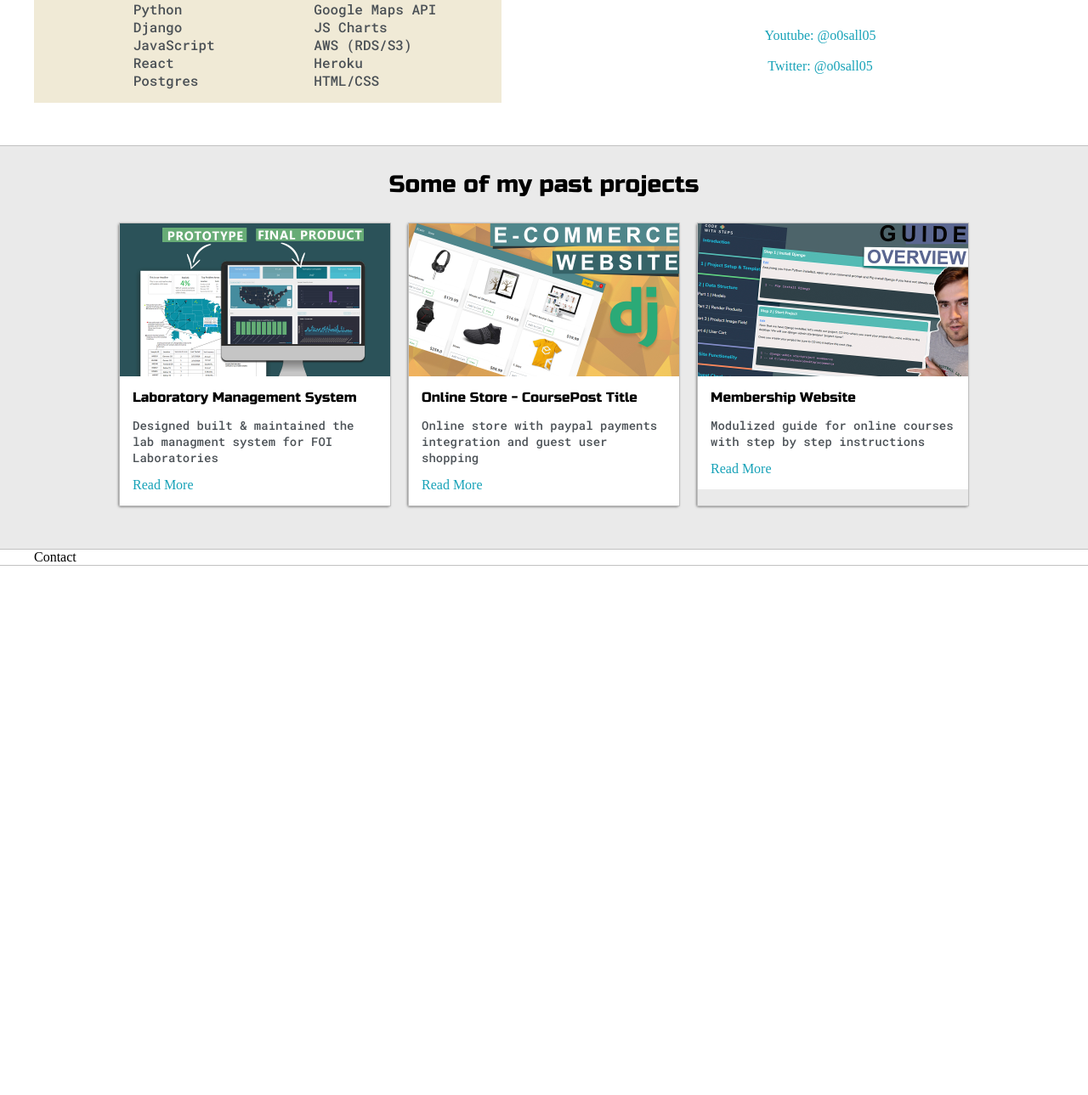
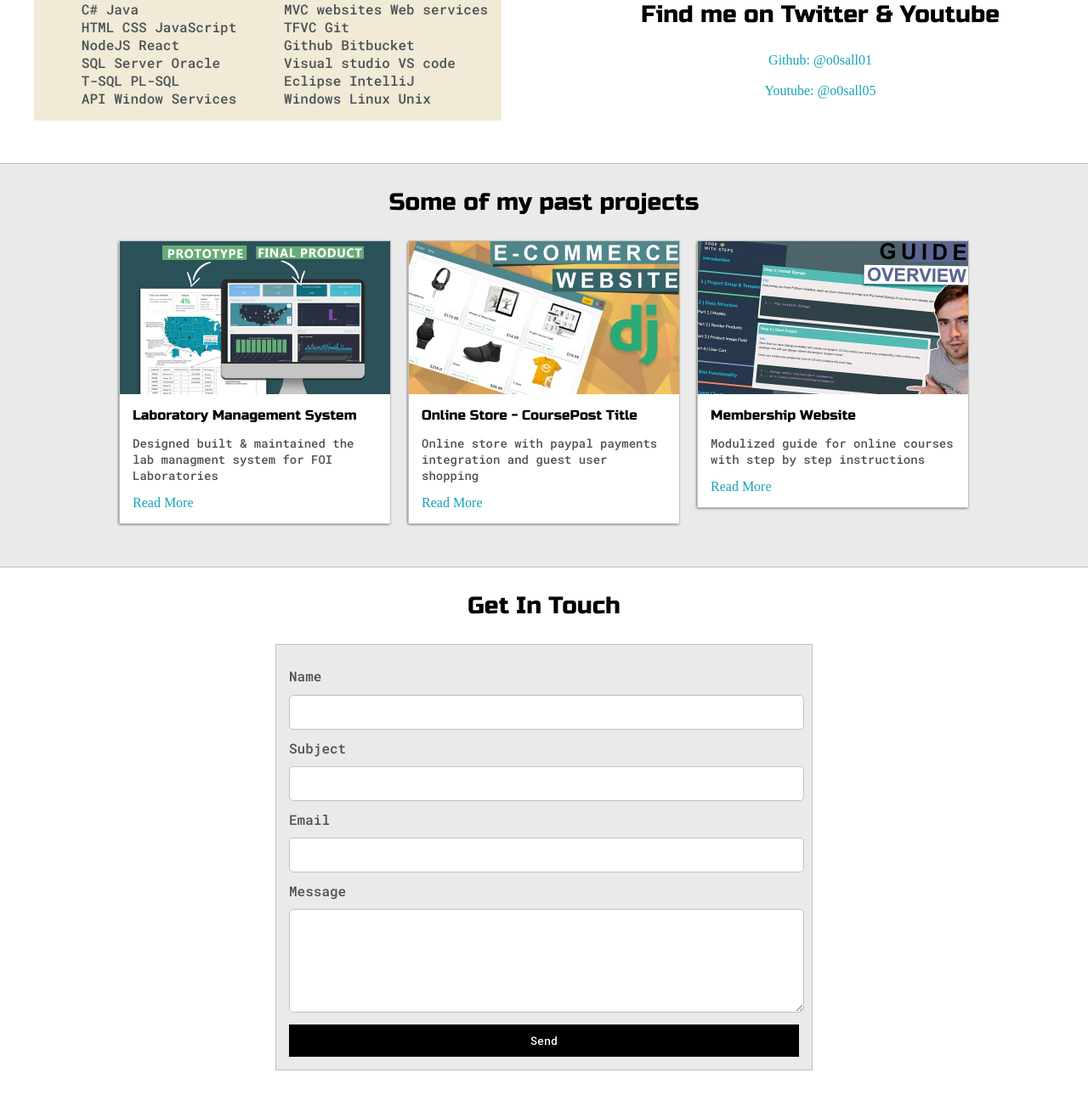
Before and after one commit to o0sall01/TraversyMedia, a website: page dist/index.html in a window 1280 px wide. Shown: the part 1129-2418 px from the top of the page at 85% size. Before the commit the page ends 1795 px from the top, so only its background shows below. Drawn offline with Linux system fonts and the light colour scheme.

Commit message:
added github pic, resume.pdf and modified index and default

```diff
--- a/dist/default.css
+++ b/dist/default.css
@@ -9,6 +9,7 @@
     --themeDotBorder:#24292e;
     --previewBg: rgb(251, 249, 243, 0.8);
     --previewShadow: #f0ead6;
+    --buttonColor:black;
 }
 
 html, body{
@@ -321,6 +322,45 @@ h6 {font-size: 16px;}
     font-size: 14px;
 }
 
+#contact-form{
+    display: block;
+    max-width: 600px;
+    margin: 0 auto;
+    border: 1px solid var(--borderColor);
+    padding: 15px;
+    background-color: var(--mainColor);
+    margin-bottom: 50px;
+}
+
+#contact-form label{
+    line-height: 2.7em;
+}
+
+#contact-form textarea{
+    min-height: 100px;
+    font-size: 14px;
+}
+
+.input-field{
+    width: 100%;
+    padding-top: 10px;
+    padding-bottom: 10px;
+    background-color: var(--sencondaryColor);
+    border-radius: 5px;
+    border: 1px solid var(--borderColor);
+    font-size: 14px;
+}
+
+#submit-btn{
+    margin-top: 10px;
+    width: 100%;
+    padding-top: 10px;
+    padding-bottom: 10px;
+    color: #fff;
+    background-color:var(--buttonColor);
+    border: none
+}
+
 @media screen and (max-width: 1200px) {
     .main-container{
         width: 95%;
--- a/dist/index.html
+++ b/dist/index.html
@@ -71,33 +71,34 @@
                     <p>While I keep busy teaching courses, I still take interviews in search of a great team & projects that interest me.</p>
                     <hr>
                 <h4>TOP EXPERTISE</h4>
-                <p>Fullstack developer with primary focus on C#, HTML, CSS and
-                    JavaScript: <a  target="_blank" href="resume.pdf">Download Resume</a></p>
+                <p>Fullstack developer with primary focus on C#, Java, SQL, HTML, CSS,JavaScript, NodeJS and React: <a  target="_blank" href="resume.pdf">Download Resume</a></p>
 
                     <div id="skills">
                         <ul>
-                            <li>Python</li>
-                            <li>Django</li>
-                            <li>JavaScript</li>
-                            <li>React</li>
-                            <li>Postgres</li>
+                            <li>C# Java</li>
+                            <li>HTML CSS JavaScript</li>
+                            <li>NodeJS React</li>
+                            <li>SQL Server Oracle</li>
+                            <li>T-SQL PL-SQL</li>
+                            <li>API Window Services</li>
                         </ul>
                         <ul>
-                            <li>Google Maps API</li>
-                            <li>JS Charts</li>
-                            <li>AWS (RDS/S3)</li>
-                            <li>Heroku</li>
-                            <li>HTML/CSS</li>
+                            <li>MVC websites Web services</li>
+                            <li>TFVC Git</li>
+                            <li>Github Bitbucket</li>
+                            <li>Visual studio VS code </li>
+                            <li>Eclipse IntelliJ</li>
+                            <li>Windows Linux Unix</li>
                         </ul>
                     </div>
                 </div>
 
                 <div class="social-links">
-                    <img src="images/follow.jpg" alt="social_img" id="social_img">
+                    <img src="images/github.png" alt="social_img" id="social_img">
                     <h3>Find me on Twitter & Youtube</h3>
-                    <a  target="_blank" href="#">Youtube: @o0sall05</a>
+                    <a  target="_blank" href="#">Github: @o0sall01</a>
                     <br>
-                    <a target="_blank" href="#">Twitter: @o0sall05</a>
+                    <a target="_blank" href="#">Youtube: @o0sall05</a>
                 </div>
             </div>
 
@@ -109,6 +110,7 @@
             <h3 style="text-align: center;">Some of my past projects</h3>
 
             <div class="post-wrapper">
+                <div>
                     <div class="post">
                         <img  class="thumbnail" src="images/dash.jpg" alt="dash">
                         <div class="post-preview">
@@ -117,6 +119,9 @@
                             <a href="#">Read More</a>
                         </div>
                     </div>
+                </div>
+
+                <div>
                     <div class="post">
                         <img  class="thumbnail" src="images/ecom.jpg" alt="ecom">
                         <div class="post-preview">
@@ -125,6 +130,9 @@
                             <a href="#">Read More</a>
                         </div>
                     </div>
+                </div>
+
+                <div>
                     <div class="post">
                         <img  class="thumbnail" src="images/membership site.jpg" alt="membership">
                         <div class="post-preview">
@@ -134,12 +142,29 @@
                         </div>
                     </div>
                 </div>
+
+            </div>
         </div>
     </section>
 
     <section class="s2">
         <div class="main-container">
-            Contact
+            <h3 style="text-align: center;">Get In Touch</h3>
+            <form id="contact-form">
+                <label for="">Name</label>
+                <input class="input-field" type="text" name="name">
+
+                <label for="">Subject</label>
+                <input class="input-field" type="text" name="subject">
+
+                <label for="">Email</label>
+                <input class="input-field" type="text" name="email">
+
+                <label for="">Message</label>
+                <textarea class="input-field" name="message"></textarea>
+
+                <input id="submit-btn" type="submit" value="Send">
+            </form>
         </div>
     </section>
 
```
Also changed, not shown: dist/images/github.png (added), 1 other file. Lines whose indentation alone changed are shown as unchanged.
